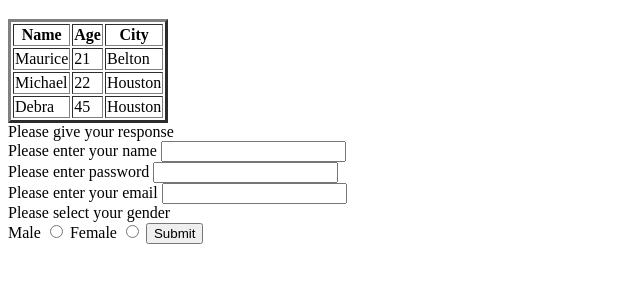
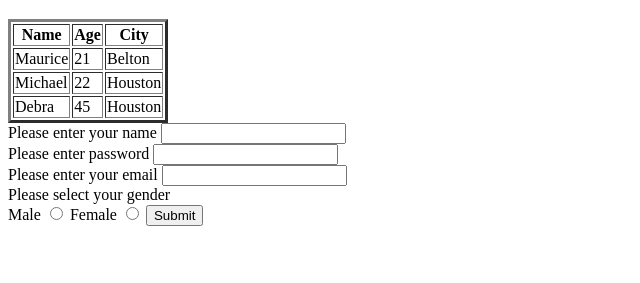
Before and after one commit to Mauricepinnock/FormsandTables, a plain HTML site: page index.html in a window 1280 px wide. Shown: the part 61-344 px from the top of the page, without its empty margins (0-640 px from the left). Drawn offline with Linux system fonts and the light colour scheme.

Commit message:
Update index.html

```diff
--- a/index.html
+++ b/index.html
@@ -34,8 +34,6 @@
 
 
 <form action="/home.html">
-<label for="Response">Please give your response</label>
-<br>
 <label for="name">Please enter your name</label>
 <input type="text" name="" id="">
 <br>
```
